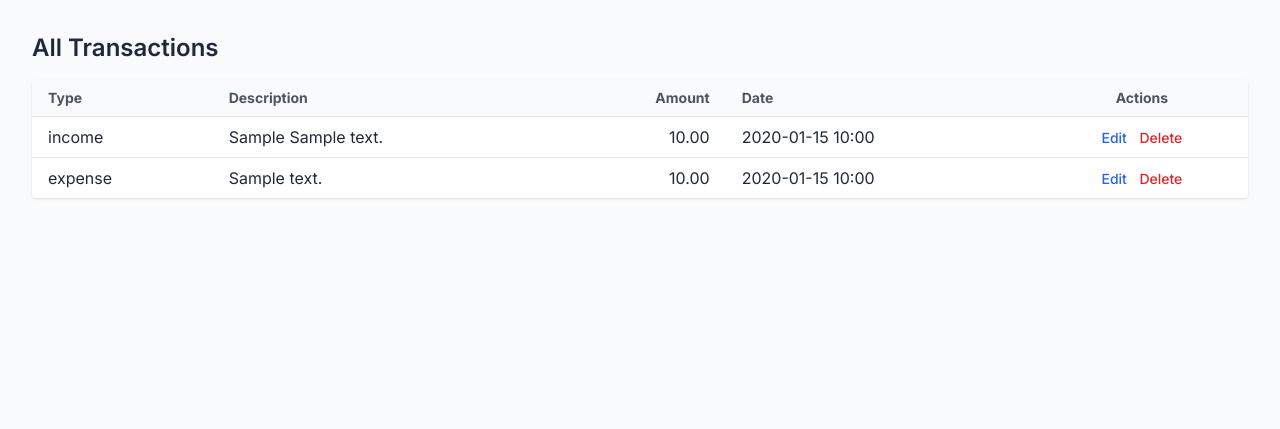
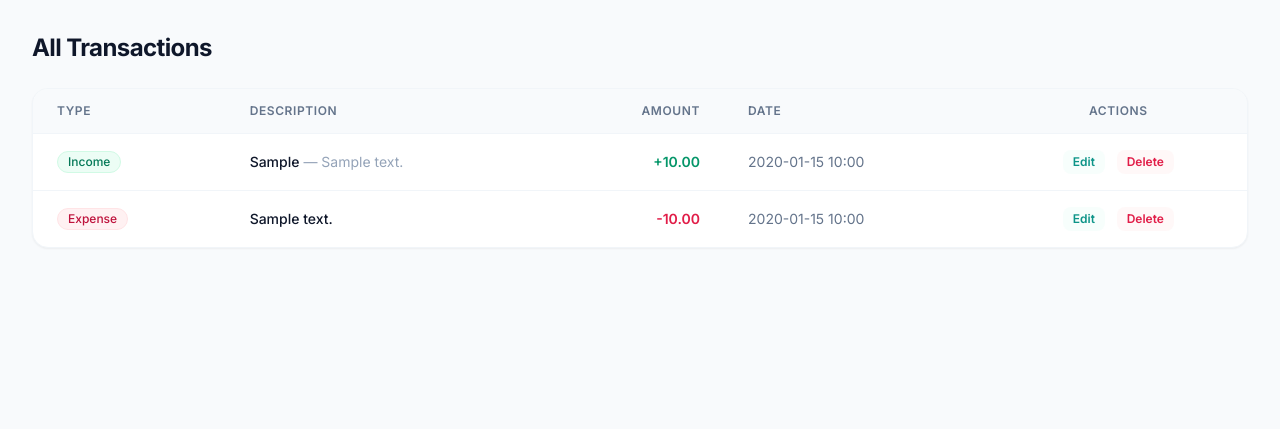
Before and after one commit to Tafsirchy/Cash-Management-System, a Django app: page /transactions/ in a window 1280 px wide. Shown: the part 65-494 px from the top of the page. Run offline with Django 5.2, Linux system fonts and the light colour scheme; a user stored in the database is signed in; tables that the repository leaves empty hold one stand-in row (values such as "Sample post"); some libraries are stand-ins or nearby versions.

Commit message:
ui: update transactions page edit buttons from indigo to teal theme

```diff
--- a/ManageCash/templates/ManageCash/transactions.html
+++ b/ManageCash/templates/ManageCash/transactions.html
@@ -1,36 +1,67 @@
 {% extends 'ManageCash/base.html' %}
 {% block content %}
-<h2 class="text-2xl font-semibold mb-4">All Transactions</h2>
-<div class="overflow-x-auto bg-white rounded shadow">
-  <table class="min-w-full divide-y">
-    <thead class="bg-gray-50">
+<h2 class="text-2xl font-bold tracking-tight text-slate-900 mb-6">All Transactions</h2>
+
+<div class="overflow-x-auto bg-white border border-slate-100 rounded-2xl shadow-sm">
+  <table class="min-w-full divide-y divide-slate-100">
+    <thead class="bg-slate-50">
       <tr>
-        <th class="px-4 py-2 text-left text-sm text-gray-600">Type</th>
-        <th class="px-4 py-2 text-left text-sm text-gray-600">Description</th>
-        <th class="px-4 py-2 text-right text-sm text-gray-600">Amount</th>
-        <th class="px-4 py-2 text-left text-sm text-gray-600">Date</th>
-        <th class="px-4 py-2 text-center text-sm text-gray-600">Actions</th>
+        <th class="px-6 py-3.5 text-left text-xs font-semibold text-slate-500 uppercase tracking-wider">Type</th>
+        <th class="px-6 py-3.5 text-left text-xs font-semibold text-slate-500 uppercase tracking-wider">Description</th>
+        <th class="px-6 py-3.5 text-right text-xs font-semibold text-slate-500 uppercase tracking-wider">Amount</th>
+        <th class="px-6 py-3.5 text-left text-xs font-semibold text-slate-500 uppercase tracking-wider">Date</th>
+        <th class="px-6 py-3.5 text-center text-xs font-semibold text-slate-500 uppercase tracking-wider">Actions</th>
       </tr>
     </thead>
-    <tbody class="divide-y">
+    <tbody class="divide-y divide-slate-100">
       {% for it in items %}
-      <tr>
-        <td class="px-4 py-2">{{ it.type }}</td>
-        <td class="px-4 py-2">{% if it.type == 'income' %}{{ it.source }} {{ it.description }}{% else %}{{ it.description }}{% endif %}</td>
-        <td class="px-4 py-2 text-right">{{ it.amount }}</td>
-        <td class="px-4 py-2">{{ it.datetime|date:"Y-m-d H:i" }}</td>
-        <td class="px-4 py-2 text-center space-x-2">
+      <tr class="hover:bg-slate-50/50 transition-colors duration-150">
+        <td class="px-6 py-4 whitespace-nowrap text-sm">
           {% if it.type == 'income' %}
-            <a href="{% url 'edit_cash' it.id %}" class="text-blue-600 hover:text-blue-900 text-sm font-medium">Edit</a>
-            <a href="{% url 'delete_cash' it.id %}" class="text-red-600 hover:text-red-900 text-sm font-medium">Delete</a>
+            <span class="inline-flex items-center px-2.5 py-0.5 rounded-full text-xs font-medium bg-emerald-50 text-emerald-700 capitalize border border-emerald-100">Income</span>
           {% else %}
-            <a href="{% url 'edit_expense' it.id %}" class="text-blue-600 hover:text-blue-900 text-sm font-medium">Edit</a>
-            <a href="{% url 'delete_expense' it.id %}" class="text-red-600 hover:text-red-900 text-sm font-medium">Delete</a>
+            <span class="inline-flex items-center px-2.5 py-0.5 rounded-full text-xs font-medium bg-rose-50 text-rose-700 capitalize border border-rose-100">Expense</span>
+          {% endif %}
+        </td>
+        <td class="px-6 py-4 text-sm text-slate-600">
+          {% if it.type == 'income' %}
+            <span class="font-medium text-slate-900">{{ it.source }}</span>
+            {% if it.description %}
+              <span class="text-slate-400 font-normal">— {{ it.description }}</span>
+            {% endif %}
+          {% else %}
+            <span class="font-medium text-slate-900">{{ it.description }}</span>
+          {% endif %}
+        </td>
+        <td class="px-6 py-4 text-right whitespace-nowrap text-sm font-semibold">
+          {% if it.type == 'income' %}
+            <span class="text-emerald-600">+{{ it.amount }}</span>
+          {% else %}
+            <span class="text-rose-600">-{{ it.amount }}</span>
+          {% endif %}
+        </td>
+        <td class="px-6 py-4 whitespace-nowrap text-sm text-slate-500">
+          {{ it.datetime|date:"Y-m-d H:i" }}
+        </td>
+        <td class="px-6 py-4 whitespace-nowrap text-center text-sm font-medium space-x-2">
+          {% if it.type == 'income' %}
+            <a href="{% url 'edit_cash' it.id %}" class="inline-flex items-center text-teal-600 hover:text-teal-900 bg-teal-50/50 hover:bg-teal-100/50 px-2.5 py-1 rounded-lg text-xs font-semibold transition-all duration-200">Edit</a>
+            <a href="{% url 'delete_cash' it.id %}" class="inline-flex items-center text-rose-600 hover:text-rose-900 bg-rose-50/50 hover:bg-rose-100/50 px-2.5 py-1 rounded-lg text-xs font-semibold transition-all duration-200">Delete</a>
+          {% else %}
+            <a href="{% url 'edit_expense' it.id %}" class="inline-flex items-center text-teal-600 hover:text-teal-900 bg-teal-50/50 hover:bg-teal-100/50 px-2.5 py-1 rounded-lg text-xs font-semibold transition-all duration-200">Edit</a>
+            <a href="{% url 'delete_expense' it.id %}" class="inline-flex items-center text-rose-600 hover:text-rose-900 bg-rose-50/50 hover:bg-rose-100/50 px-2.5 py-1 rounded-lg text-xs font-semibold transition-all duration-200">Delete</a>
           {% endif %}
         </td>
       </tr>
       {% empty %}
-      <tr><td class="px-4 py-2" colspan="5">No transactions yet.</td></tr>
+      <tr>
+        <td class="px-6 py-8 text-center text-slate-400 text-sm" colspan="5">
+          <div class="flex flex-col items-center justify-center gap-2">
+            <svg class="w-8 h-8 text-slate-300" fill="none" stroke="currentColor" viewBox="0 0 24 24"><path stroke-linecap="round" stroke-linejoin="round" stroke-width="1.5" d="M9 5H7a2 2 0 00-2 2v12a2 2 0 002 2h10a2 2 0 002-2V7a2 2 0 00-2-2h-2M9 5a2 2 0 002 2h2a2 2 0 002-2M9 5a2 2 0 012-2h2a2 2 0 012 2"></path></svg>
+            <span>No transactions recorded yet.</span>
+          </div>
+        </td>
+      </tr>
       {% endfor %}
     </tbody>
   </table>
```
